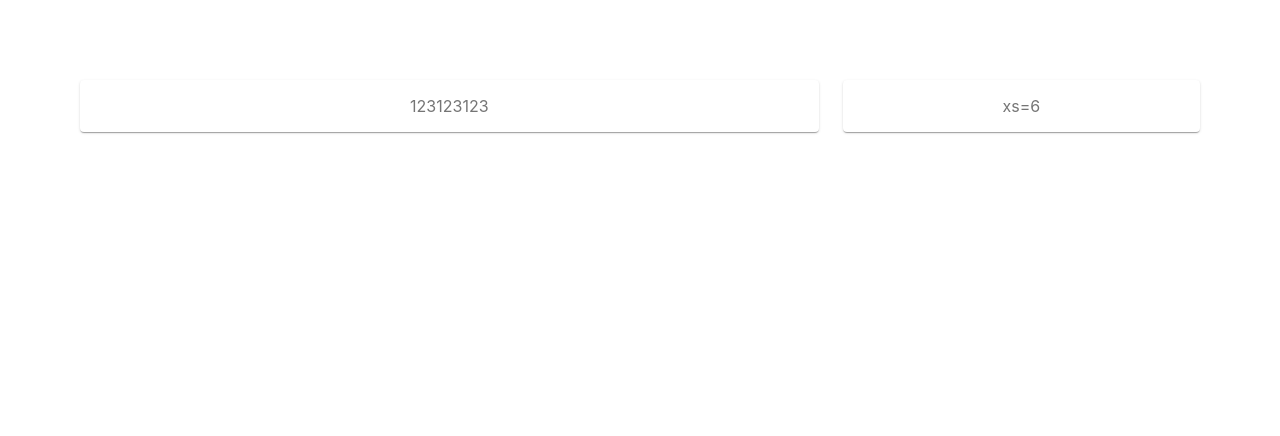
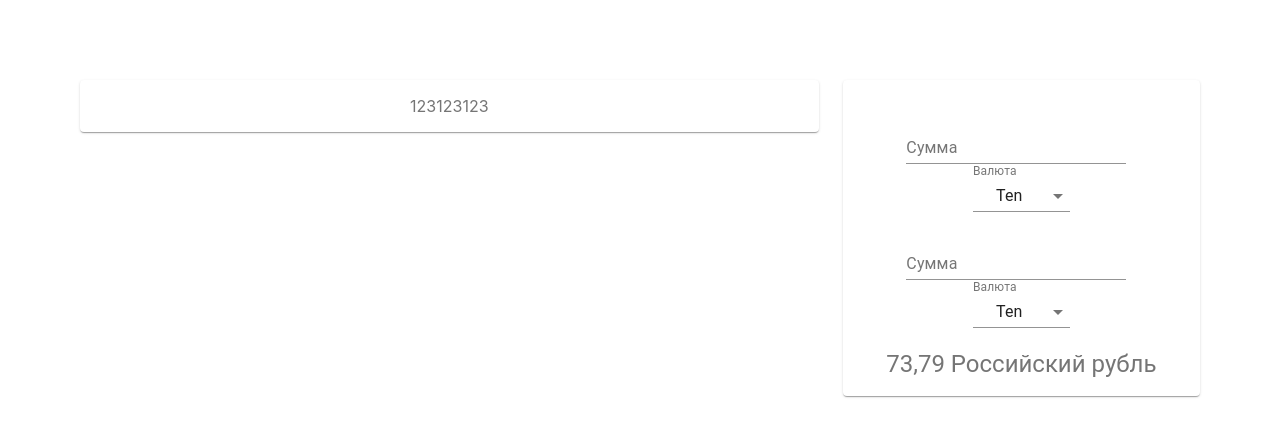
Before and after one commit to denisdev10/React-Cryptocurrency-Converter, a React (Create React App) app in the folder crypto-converter/: page / in a window 1280 px wide. Shown: the top 436 px of the page. Built offline with nearby package versions, Linux system fonts and the light colour scheme.

Commit message:
create right menu

```diff
--- a/crypto-converter/src/App.tsx
+++ b/crypto-converter/src/App.tsx
@@ -3,6 +3,14 @@ import Container from '@material-ui/core/Container';
 import Paper from '@material-ui/core/Paper';
 import Grid from '@material-ui/core/Grid';
 import {makeStyles, createStyles, Theme} from '@material-ui/core/styles';
+import TextField from '@material-ui/core/TextField';
+import Select from '@material-ui/core/Select';
+import MenuItem from '@material-ui/core/MenuItem';
+import FormControl from '@material-ui/core/FormControl';
+import InputLabel from '@material-ui/core/InputLabel';
+import Typography from '@material-ui/core/Typography';
+
+
 
 const useStyles = makeStyles((theme: Theme) =>
     createStyles({
@@ -13,6 +21,19 @@ const useStyles = makeStyles((theme: Theme) =>
             padding: theme.spacing(2),
             textAlign: 'center',
             color: theme.palette.text.secondary,
+        },
+        cryptoInputBox: {
+            marginBottom: 20,
+            marginTop: 20,
+        },
+
+        currencyInput: {
+
+            minWidth: 'calc(70%-10px)',
+            marginRight: 10,
+        },
+        currencyType: {
+            minWidth: '30%',
         },
     }),
 );
@@ -30,7 +51,46 @@ function App() {
                     <Paper className={classes.paper}>123123123</Paper>
                 </Grid>
                 <Grid item xs={4}>
-                    <Paper className={classes.paper}>xs=6</Paper>
+                    <Paper className={classes.paper}>
+                        <div className={classes.cryptoInputBox}>
+                            <FormControl className={classes.currencyInput}>
+                                <TextField fullWidth label="Сумма"/>
+                            </FormControl>
+
+                            <FormControl className={classes.currencyType}>
+
+                                <InputLabel id="demo-simple-select-helper-label">Валюта</InputLabel>
+                                <Select id="demo-simple-select" value={10}>
+                                    <MenuItem value={10}>Ten</MenuItem>
+                                    <MenuItem value={20}>Twenty</MenuItem>
+                                    <MenuItem value={30}>Thirty</MenuItem>
+                                </Select>
+                            </FormControl>
+                        </div>
+
+                        <div className={classes.cryptoInputBox}>
+                            <FormControl className={classes.currencyInput}>
+                                <TextField fullWidth label="Сумма"/>
+                            </FormControl>
+
+                            <FormControl className={classes.currencyType}>
+
+                                <InputLabel id="demo-simple-select-helper-label">Валюта</InputLabel>
+                                <Select id="demo-simple-select" value={10}>
+                                    <MenuItem value={10}>Ten</MenuItem>
+                                    <MenuItem value={20}>Twenty</MenuItem>
+                                    <MenuItem value={30}>Thirty</MenuItem>
+                                </Select>
+                            </FormControl>
+                        </div>
+
+
+                        <Typography variant="h5" component="h5">
+                            73,79 Российский рубль
+                        </Typography>
+
+
+                    </Paper>
                 </Grid>
 
             </Grid>
```
Also changed, not shown: 2 other files (tests, documents, lock files or other folders).
